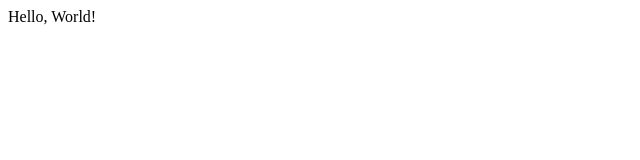
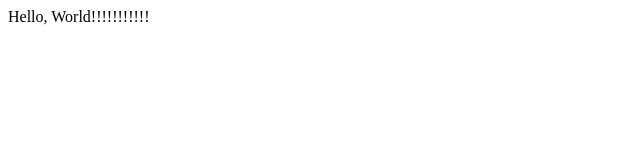
Before and after one commit to M4x0u77/git_test, a plain HTML site: page index.html in a window 1280 px wide. Shown: the full height of the page, 0-640 px from the left. Drawn offline with Linux system fonts and the light colour scheme.

Commit message:
Update index.html

```diff
--- a/index.html
+++ b/index.html
@@ -6,6 +6,6 @@
     <title>My Web Page</title>
 </html>
 <body>
-    Hello, World!
+    Hello, World!!!!!!!!!!!
 </body>
 <html>
```
